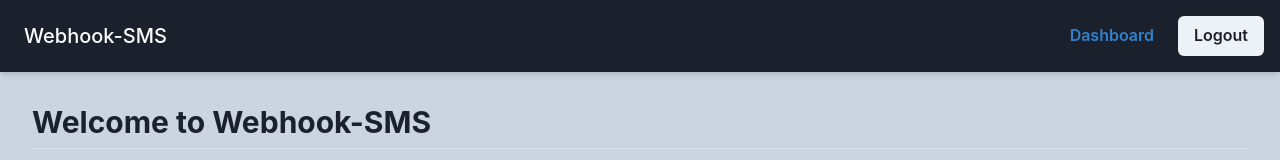
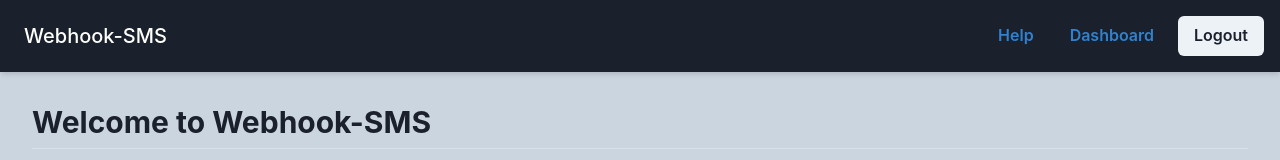
Before and after one commit to minusInfinite/webhook-sms, a React (Create React App) app in the folder client/: page / in a window 1280 px wide. Shown: the top 160 px of the page. Built offline with nearby package versions, Linux system fonts and the light colour scheme; sample sign-in values are in the browser's storage.

Commit message:
adding help link to navbar

```diff
--- a/client/src/components/Navbar.js
+++ b/client/src/components/Navbar.js
@@ -42,6 +42,9 @@ export default function Navbar() {
             <HStack spacing={1} mr={1} color="blue.500" display={'inline-flex'}>
               {Auth.loggedIn() ? (
                 <>
+                  <Button as={RouterLink} to="/help" variant="ghost">
+                    Help
+                  </Button>
                   <Button as={RouterLink} to="/dashboard" variant="ghost">
                     Dashboard
                   </Button>
```
